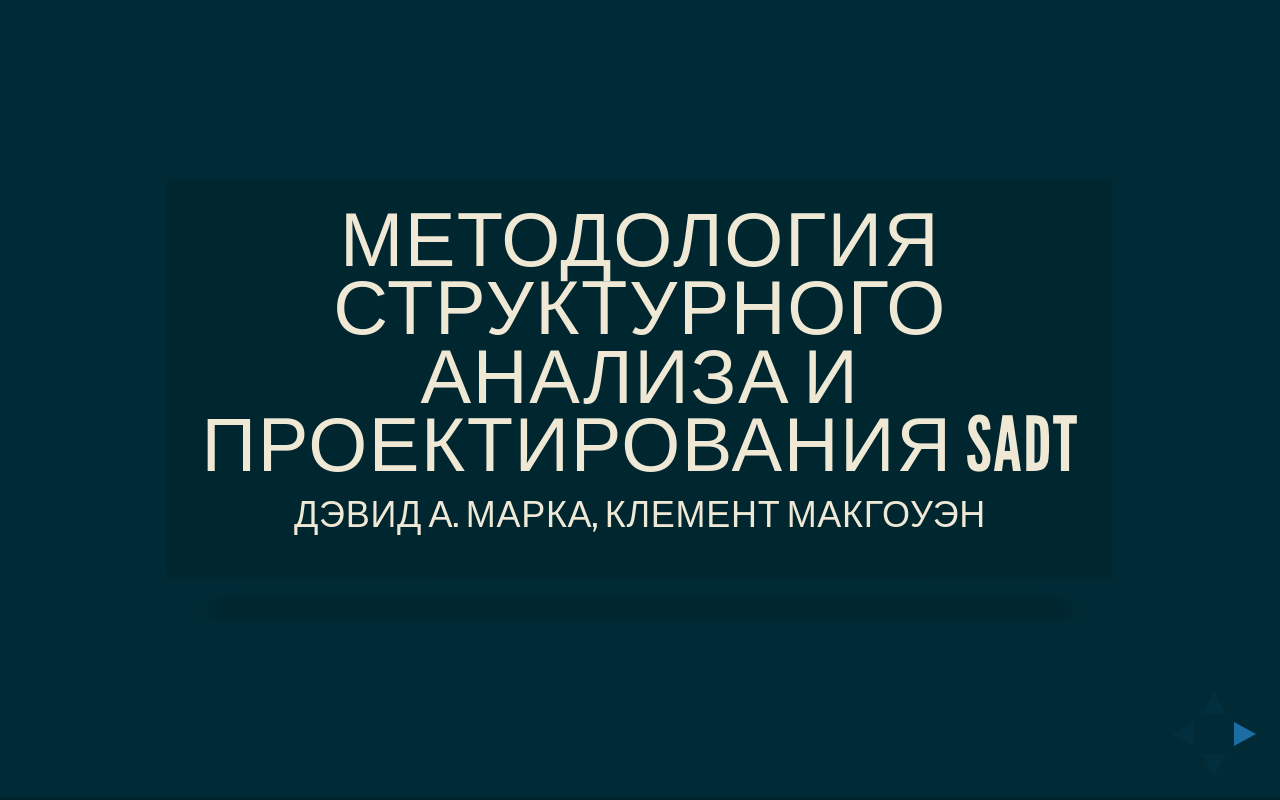
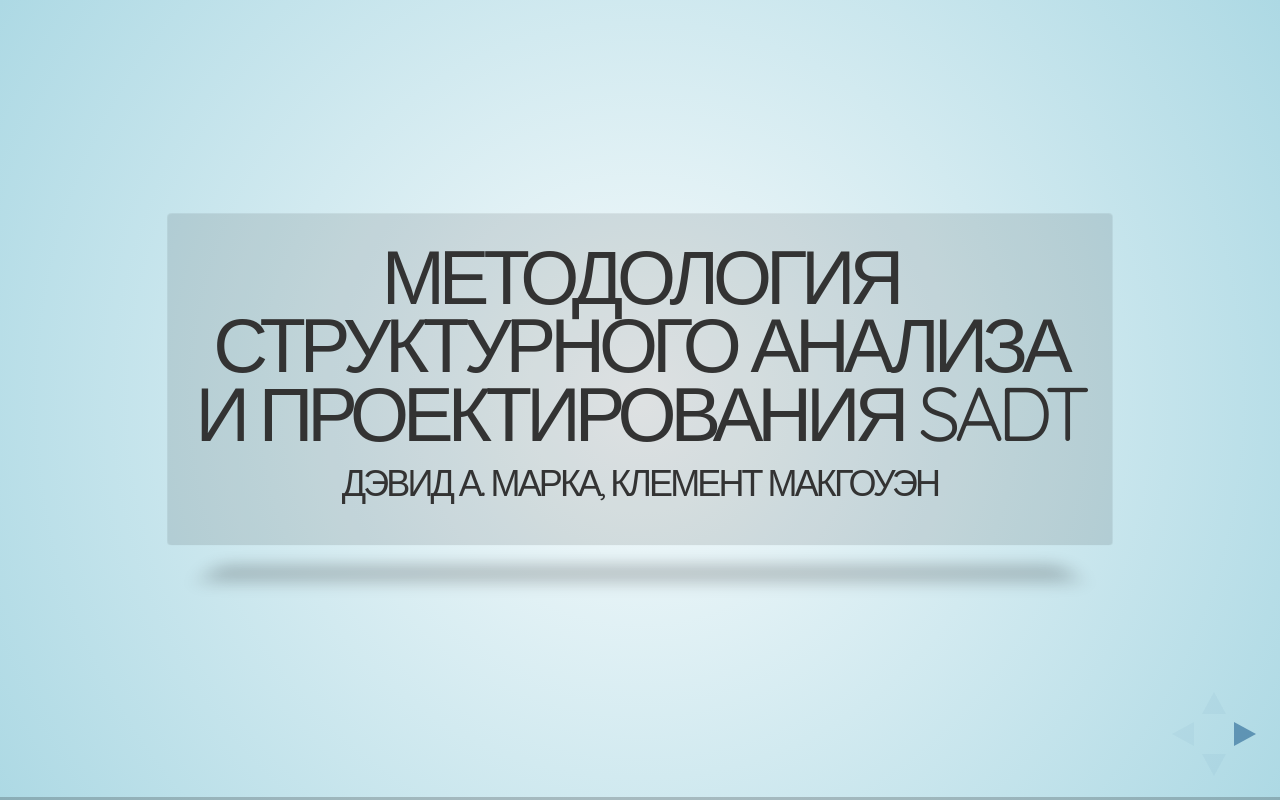
Before and after one commit to meta1-heart/SADT-presentation, a plain HTML site: page index.html in a window 1280 px wide. Drawn offline with nearby package versions, Linux system fonts and the light colour scheme.

Commit message:
Update index.html

```diff
--- a/index.html
+++ b/index.html
@@ -14,7 +14,7 @@
 		<meta name="viewport" content="width=device-width, initial-scale=1.0, maximum-scale=1.0, user-scalable=no">
 
 		<link rel="stylesheet" href="css/reveal.min.css">
-		<link rel="stylesheet" href="css/theme/moon.css" id="theme">
+		<link rel="stylesheet" href="css/theme/sky.css" id="theme">
 
 		<!-- Для подстветки синтаксиса -->
 		<link rel="stylesheet" href="lib/css/zenburn.css">
```
